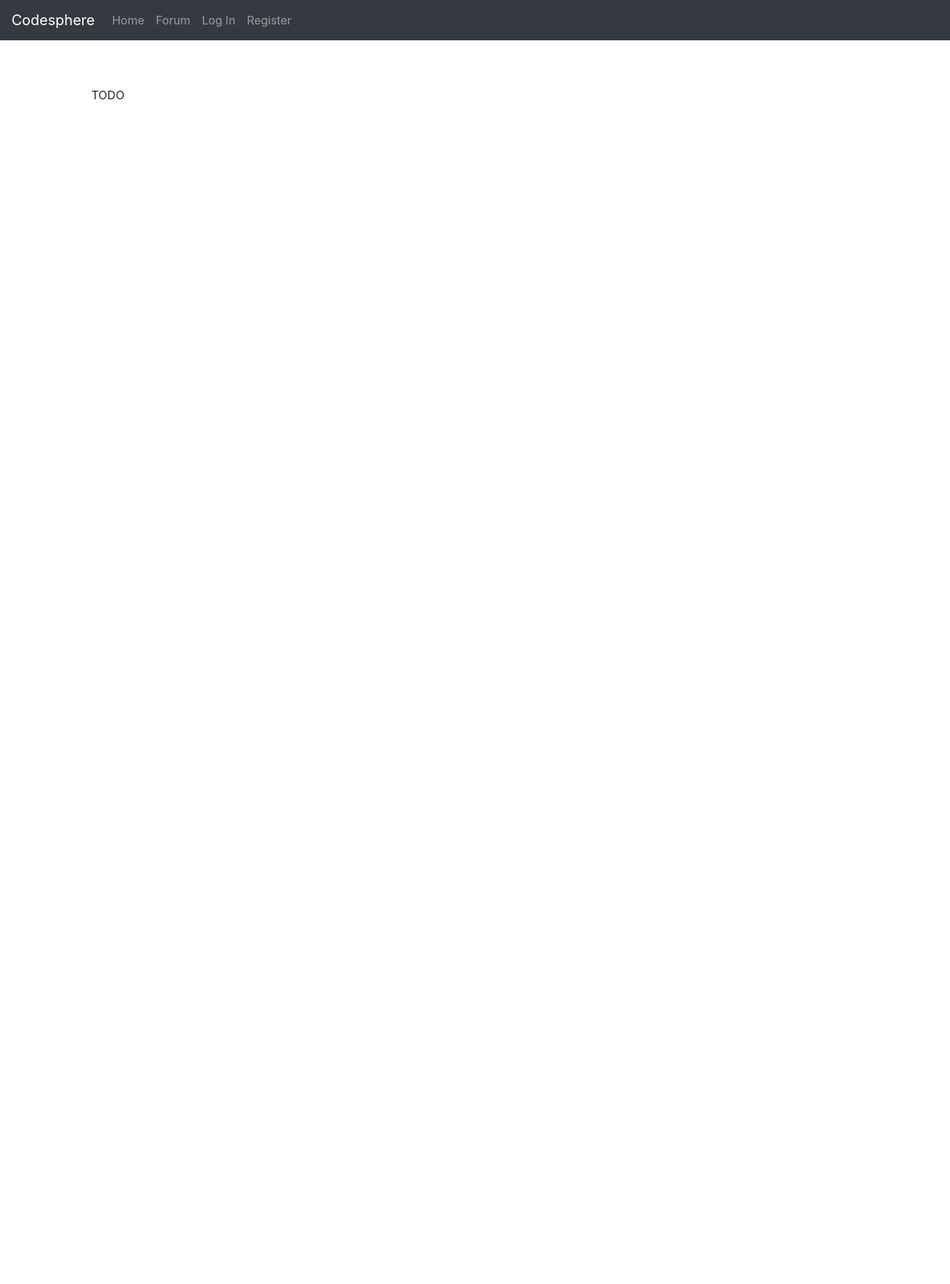
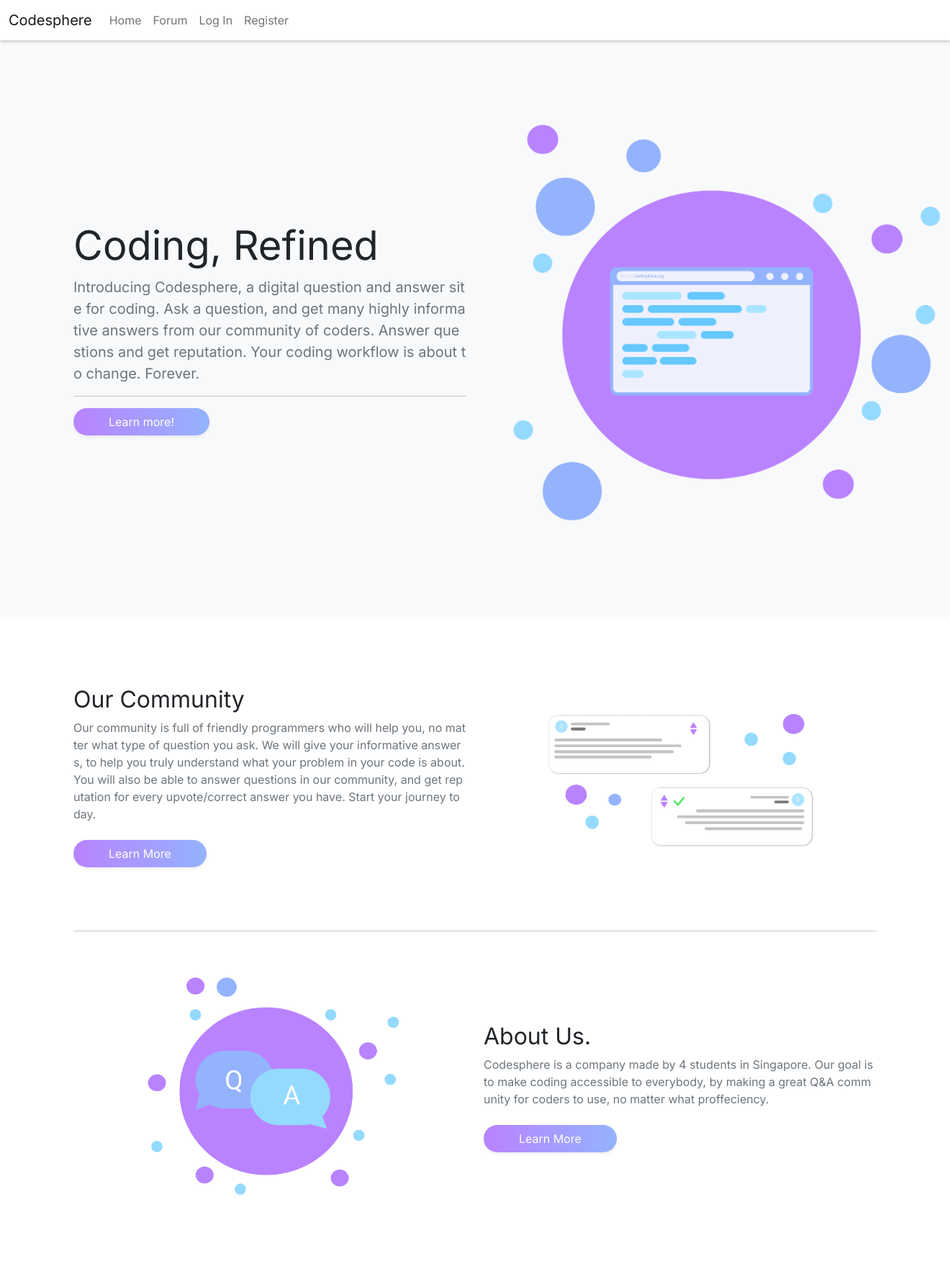
Before and after one commit to AlanLikesCoding/Codesphere, a Django app: page / in a window 1320 px wide. Shown: the whole page at 72% size. Before the commit the page ends 138 px from the top, so only its background shows below. Run offline with Django 3.2, Linux system fonts and the light colour scheme; tables that the repository leaves empty hold one stand-in row (values such as "Sample post"); parts of the project's set-up code (start-up, migrations or seed data) failed here and were passed over; some libraries are stand-ins or nearby versions.

Commit message:
Better CSS

```diff
--- a/project/codesphere/static/codesphere/css/styles.css
+++ b/project/codesphere/static/codesphere/css/styles.css
@@ -1,11 +1,61 @@
-body{
-  word-break: break-all;
+/* IMPORTS */
+@import url('https://fonts.googleapis.com/css2?family=Inter:wght@400;700&display=swap');
+
+/* COLOR THEME */
+:root {
+  --dark: #B983FF;
+  --medium: #94B3FD;
+  --light: #94DAFF;
+  --hilight: #99FEFF;
+  --gradient-dark: linear-gradient(90deg, rgba(2,0,36,1) 0%, rgba(185,131,255,1) 0%, rgba(148,179,253,1) 100%);
+  --gradient-light: linear-gradient(90deg, rgba(2,0,36,1) 0%, rgba(148,218,255,1) 0%, rgba(153,254,255,1) 100%);
 }
 
-.body{
-  margin: 4em;
-  margin-right: 7em !important;
-  margin-left: 7em !important;
+.codesphere-grad-light{
+  background: var(--gradient-light);
+  color: black;
+}
+
+.codesphere-grad-dark{
+  background: var(--gradient-dark);
+  color: white;
+}
+
+/* MAIN BODY */
+
+body{
+  font-family: 'Inter' !important;
+  word-break: break-all;
+  margin: 0;
+}
+
+
+/* NAVBAR */
+
+.codesphere-nav{
+  background-color: white !important;
+  color: rgb(39, 39, 39) !important;
+  box-shadow: 0 2px 4px 0 rgba(0,0,0,.2);
+}
+
+/* JUMBOTRON */
+
+.codesphere-jumbotron{
+  margin: 0 !important;
+  background: var(--gradient-dark);
+  color: white;
+  padding: 70px;
+  width: 100%;
+}
+
+
+/* CONTAINERS */
+
+.codesphere-img {
+  height: 609px;
+}
+.banner{
+  margin-right: 9em !important;
 }
 
 .card{
--- a/project/codesphere/templates/codesphere/index.html
+++ b/project/codesphere/templates/codesphere/index.html
@@ -1,5 +1,40 @@
-{% extends "codesphere/layout.html" %}
-
-{% block body %}
-    TODO
+{% extends "codesphere/layout.html" %} {% load static %} {% block body %}
+<div class="bg-light">
+	<div class="container py-5">
+		<div class="row h-100 align-items-center py-5">
+			<div class="col-lg-6">
+				<h1 class="display-4">Coding, Refined</h1>
+				<p class="lead text-muted mb-0">Introducing Codesphere, a digital question and answer site for coding. Ask a question, and get many highly informative answers from our community of coders. Answer questions and get reputation. Your coding workflow is about to change. Forever.</p>
+				<hr>
+				<button class="btn codesphere-grad-dark px-5 rounded-pill shadow-sm">Learn more!</button>
+      </div>
+      <div class="col-lg-6">
+				<img src="{% static 'codesphere/img/browser.png' %}" class="codesphere-img">
+      </div>
+    </div>
+  </div>
+</div>
+<div class="bg-white py-5">
+  <div class="container py-5">
+    <div class="row align-items-center mb-5">
+        <div class="col-lg-6 order-2 order-lg-1">
+          <h2 class="font-weight-light">Our Community</h2>
+          <p class="font-italic text-muted mb-4">Our community is full of friendly programmers who will help you, no matter what type of question you ask. We will give your informative answers, to help you truly understand what your problem in your code is about. You will also be able to answer questions in our community, and get reputation for every upvote/correct answer you have. Start your journey today.</p>
+          <a href="#" class="btn codesphere-grad-dark px-5 rounded-pill shadow-sm">Learn More</a>
+        </div>
+        <div class="col-lg-5 px-5 mx-auto order-1 order-lg-2"><img src="{% static 'codesphere/img/qna2.png' %}" alt="" class="img-fluid" height="80"></div>
+    </div>
+    <br>
+    <hr>
+    <br>
+    <div class="row align-items-center">
+        <div class="col-lg-5 px-5 mx-auto"><img src="{% static 'codesphere/img/qna.png' %}" alt="" class="img-fluid mb-4 mb-lg-0"></div>
+        <div class="col-lg-6">
+          <h2 class="font-weight-light">About Us.</h2>
+          <p class="font-italic text-muted mb-4">Codesphere is a company made by 4 students in Singapore. Our goal is to make coding accessible to everybody, by making a great Q&A community for coders to use, no matter what proffeciency.</p>
+          <a href="#" class="btn codesphere-grad-dark px-5 rounded-pill shadow-sm">Learn More</a>
+        </div>
+    </div>
+  </div>
+</div>
 {% endblock %}
--- a/project/codesphere/templates/codesphere/layout.html
+++ b/project/codesphere/templates/codesphere/layout.html
@@ -4,23 +4,28 @@
 <html lang="en">
     <head>
         <title>{% block title %}Codesphere{% endblock %}</title>
-        <link rel="stylesheet" href="https://stackpath.bootstrapcdn.com/bootstrap/4.4.1/css/bootstrap.min.css" integrity="sha384-Vkoo8x4CGsO3+Hhxv8T/Q5PaXtkKtu6ug5TOeNV6gBiFeWPGFN9MuhOf23Q9Ifjh" crossorigin="anonymous">
+        <!-- BOOTSTRAP.CSS v5.1.3 IMPORT -->
+        <link rel="stylesheet" href="https://cdn.jsdelivr.net/npm/bootstrap@5.1.3/dist/css/bootstrap.min.css" crossorigin="anonymous">
+        <!-- GOOGLE FONTS IMPORT -->
+        <link rel="preconnect" href="https://fonts.googleapis.com">
+        <link rel="preconnect" href="https://fonts.gstatic.com" crossorigin>
+        <link href="https://fonts.googleapis.com/css2?family=Inter:wght@400;700&display=swap" rel="stylesheet">
+        <!-- CUSTOM STYLESHEETS -->
         <link rel="stylesheet" type="text/css" href="{% static 'codesphere/css/styles.css' %}">
+        <!-- CUSTOM JAVASCRIPT -->
+        <script src="{% static 'codesphere/script.js' %}"></script>
         <meta name="viewport" content="width=device-width, initial-scale=1.0">
-        <script src="{% static 'codesphere/script.js' %}"></script>
     </head>
     <body>
 
-        <nav class="navbar navbar-expand-lg navbar-dark bg-dark">
+        <nav class="codesphere-nav navbar navbar-expand-lg navbar-light bg-light">
+          <div class="container-fluid">
             <a class="navbar-brand" href="#">Codesphere</a>
-
-            <div>
-              <ul class="navbar-nav mr-auto">
-                {% if user.is_authenticated %}
-                    <li class="nav-item">
-                        <a class="nav-link" href="#">Logged in as <strong>{{ user.username }}</strong></a>
-                    </li>
-                {% endif %}
+            <button class="navbar-toggler" type="button" data-bs-toggle="collapse" data-bs-target="#navbarCollapseDiv" aria-controls="navbarCollapseDiv" aria-expanded="false" aria-label="Toggle navigation">
+              <span class="navbar-toggler-icon"></span>
+            </button>
+            <div class="collapse navbar-collapse" id="navbarCollapseDiv">
+              <ul class="navbar-nav me-auto mb-2 mb-lg-0">
                 <li class="nav-item">
                   <a class="nav-link" href="{% url 'index' %}">Home</a>
                 </li>
@@ -35,30 +40,37 @@
                         <a class="nav-link" href="{% url 'admin:index' %}">Admin Panel</a>
                     </li>
                 {% endif %}
-                {% if user.is_authenticated %}
+              {% if user.is_authenticated %}
                     <li class="nav-item">
                         <a class="nav-link" href="{% url 'ask' %}">Ask</a>
                     </li>
-                    <li class="nav-item">
+
+              </ul>
+              <ul class="navbar-nav ml-auto">
+                    <li class="ms-auto nav-item">
                         <a class="nav-link" href="{% url 'logout' %}">Log Out</a>
                     </li>
+                    <li class="ms-auto nav-item">
+                        <a class="nav-link" href="#">Logged in as <strong>{{ user.username }}</strong></a>
+                    </li>
                 {% else %}
-                    <li class="nav-item">
+                    <li class="me-auto nav-item">
                         <a class="nav-link" href="{% url 'login' %}">Log In</a>
                     </li>
-                    <li class="nav-item">
+                    <li class="me-auto nav-item">
                         <a class="nav-link" href="{% url 'register' %}">Register</a>
                     </li>
                 {% endif %}
               </ul>
             </div>
-          </nav>
+          </div>
+        </nav>
 
         <div class="body">
-          <div class="container">
             {% block body %}
             {% endblock %}
-            </div>
         </div>
+        <!-- BOOTSRAP.JS v5.1.3 IMPORT -->
+        <script src="https://cdn.jsdelivr.net/npm/bootstrap@5.1.3/dist/js/bootstrap.bundle.min.js" integrity="sha384-ka7Sk0Gln4gmtz2MlQnikT1wXgYsOg+OMhuP+IlRH9sENBO0LRn5q+8nbTov4+1p" crossorigin="anonymous"></script>
     </body>
 </html>
--- a/project/codesphere/urls.py
+++ b/project/codesphere/urls.py
@@ -15,4 +15,5 @@ urlpatterns = [
   path("api/ans", views.apians, name="apians"),
   path("api/up/q/<int:_question>", views.apiup, name="apiup"),
   path("api/up/a/<int:_question>", views.apiaup, name="apiaup"),
+  path("api/search", views.apisearch, name="apisearch")
 ]
--- a/project/codesphere/views.py
+++ b/project/codesphere/views.py
@@ -6,6 +6,7 @@ from django.contrib.auth import authenticate, login, logout
 from django.db import IntegrityError
 from django.http import HttpResponse, HttpResponseRedirect, JsonResponse, QueryDict
 from django.core import serializers
+from django.views.decorators.csrf import csrf_exempt
 from django.shortcuts import render
 from django.shortcuts import redirect
 from django.urls import reverse
@@ -19,16 +20,12 @@ from .models import Answer
 from .models import User
 
 # Django Forms
+from .forms import RegisterForm
 from .forms import AskForm
 
 def index(request):
     question = Question.objects.get(pk = 1)
     user = User.objects.get(pk = 1)
-    try:
-      user.upvoted.remove(question)
-      user.downvoted.remove(question)
-    except:
-      print(">:(")
     return render(request, "codesphere/index.html")
 
 
@@ -66,7 +63,8 @@ def register(request):
     confirmation = request.POST["confirmation"]
     if password != confirmation:
       return render(request, "codesphere/register.html", {
-        "message": "Passwords must match."
+        "message": "Passwords must match.",
+        "form": RegisterForm()
       })
 
     # Attempt to create new user
@@ -75,12 +73,15 @@ def register(request):
       #user.save()
     except IntegrityError:
       return render(request, "codesphere/register.html", {
-      "message": "Username already taken."
+      "message": "Username already taken.",
+      "form": RegisterForm()
     })
     login(request, user)
     return HttpResponseRedirect(reverse("index"))
   else:
-    return render(request, "codesphere/register.html")
+    return render(request, "codesphere/register.html", {
+      "form": RegisterForm()
+    })
 
 @login_required
 def ask(request):
@@ -275,3 +276,15 @@ def apiaup(request, _question):
     return JsonResponse({
       "success": False
     })
+
+@csrf_exempt
+def apisearch(request):
+  post = json.loads(request.body)
+  query = post.get("query")
+  print(query)
+  question = Question.objects.filter(content__contains = query)
+  answer = Answer.objects.filter(answered = question)
+  return JsonResponse({
+    "question": question,
+    "answers": answer
+  })
```
Also changed, not shown: project/codesphere/forms.py (+17 -12 lines), project/codesphere/static/codesphere/css/admin.css (+5 -5 lines), README.md, project/codesphere/static/codesphere/img/browser.png (added), project/codesphere/static/codesphere/img/browser.svg (deleted), project/codesphere/static/codesphere/img/logo.png (added), project/codesphere/static/codesphere/img/logo_icon.png (added), project/codesphere/static/codesphere/img/qna.png (added), project/codesphere/static/codesphere/img/qna2.png (added), 3 other files.
